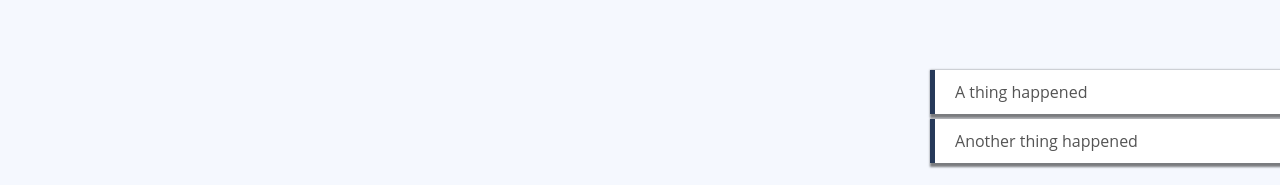
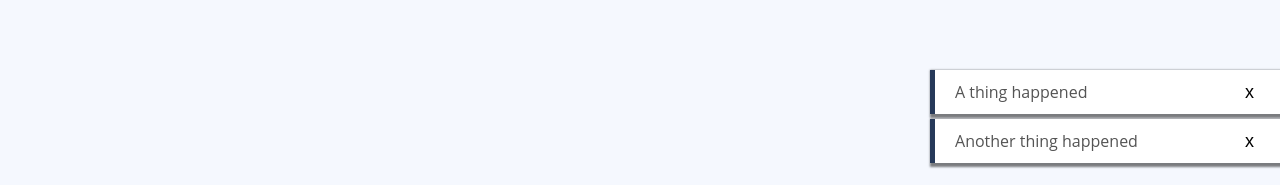
Before and after one commit to Bek85/vueschool-forum, a Vue app: page / in a window 1280 px wide. Shown: the part 612-797 px from the top of the page. Built offline with nearby package versions, Linux system fonts and the light colour scheme; no server answers; the database is empty.

Commit message:
remove notification by its id

```diff
--- a/src/components/AppNotifications.vue
+++ b/src/components/AppNotifications.vue
@@ -5,7 +5,8 @@
       :key="notification.id"
       class="notification"
     >
-      {{ notification.message }}
+      <span>{{ notification.message }}</span>
+      <button @click="removeNotification(notification.id)">x</button>
     </div>
   </div>
 </template>
@@ -13,7 +14,7 @@
 <script setup>
 import useNotifications from '@/composables/useNotifications';
 
-const { notifications } = useNotifications();
+const { notifications, removeNotification } = useNotifications();
 </script>
 
 <style scoped>
--- a/src/composables/useNotifications.js
+++ b/src/composables/useNotifications.js
@@ -12,9 +12,15 @@ const addNotification = (notification) => {
   });
 };
 
+const removeNotification = (id) => {
+  const index = notifications.findIndex((item) => item.id === id);
+  notifications.splice(index, 1);
+};
+
 export default function useNotifications() {
   return {
     notifications,
     addNotification,
+    removeNotification,
   };
 }
```
